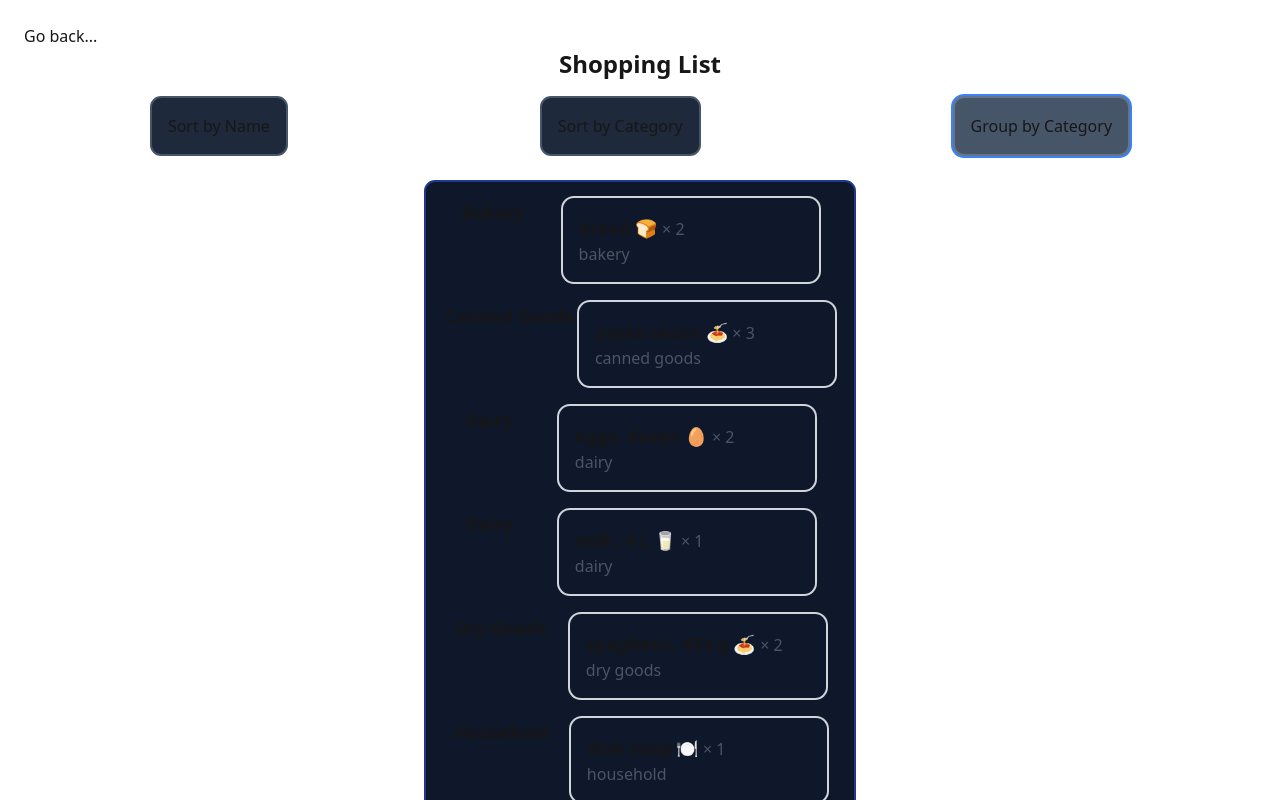
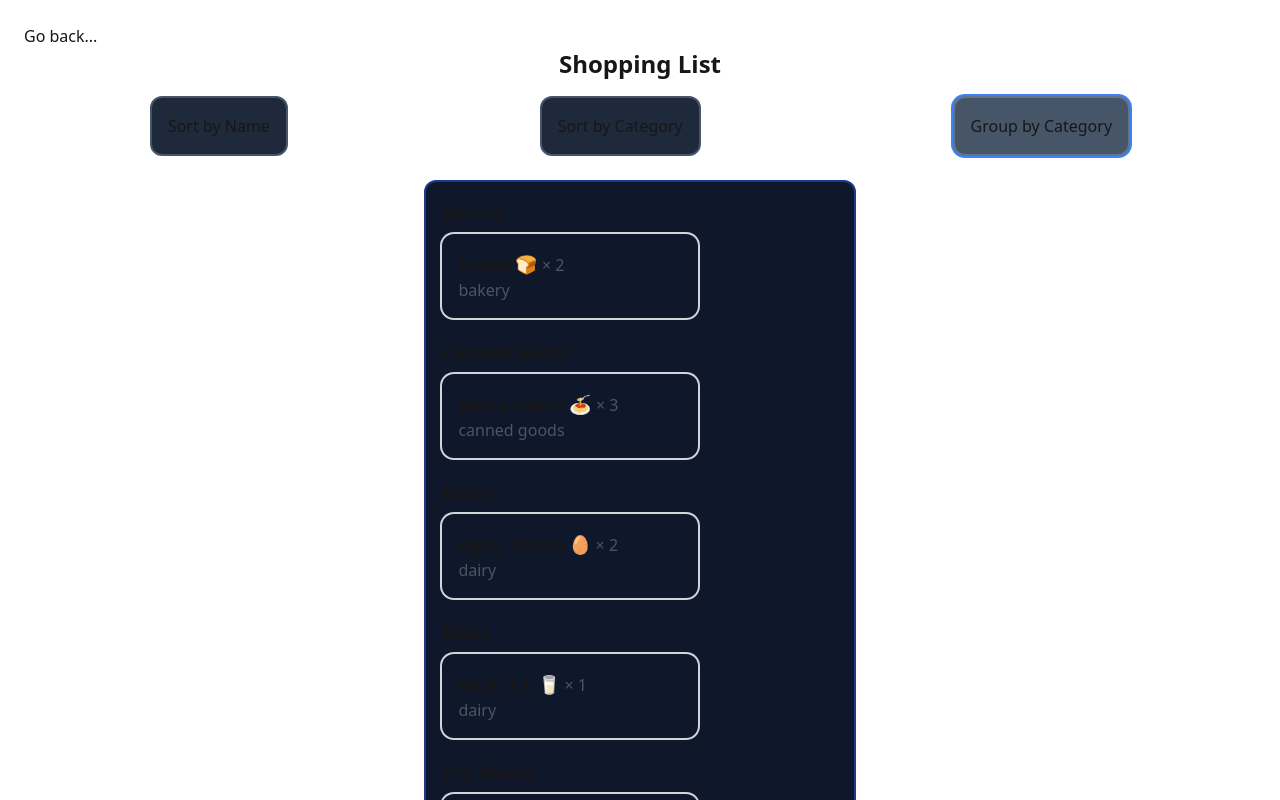
Before and after one commit to FlawlessCasual17/cprg306-assignments, a Next.js app: page /week-6 in a window 1280 px wide. Both pictures are taken after a click on the button "Group by Category". Shown: the top 800 px of the page. Built offline with nearby package versions, Linux system fonts and the light colour scheme.

Commit message:
Updated `module-6`
Signed-off-by: FlawlessCasual17 <07e5297d5b@c0x0.com>

```diff
--- a/app/week-6/item.js
+++ b/app/week-6/item.js
@@ -1,15 +1,18 @@
+'use client'
 import './styles.css'
 
 export default function Item({ isGrouped, id, name, quantity, category }) {
-    const capitalFirst = (str) => str.split(' ').map(c =>
-        `${c.charAt(0).toUpperCase()}${c.slice(1).toLowerCase()}`).join(' ')
+    const capitalFirst = (str) => !(`${str}`.includes(' '))
+        ? `${str}`.charAt(0).toUpperCase() + `${str}`.slice(1).toLowerCase()
+        : `${str}`.split(' ').map(c =>
+            c.charAt(0).toUpperCase() + c.slice(1).toLowerCase()).join(' ')
 
     return (
-        <span key={id} className='relative flex justify-around flex-wrap flex-row'>
-            <div className='relative font-extrabold text-lg' hidden={isGrouped}>
+        <span key={id} className='aio-flexbox'>
+            <div className='relative font-extrabold text-lg mb-2' hidden={isGrouped}>
                 {capitalFirst(category)}
             </div>
-            <li className='relative w-64 mb-5 ring-2 ring-gray-300 p-4 rounding'>
+            <li className='relative w-64 mb-5 ring-2 ring-gray-300 p-4 rounded-xl'>
                 <div className='font-semibold text-lg'>
                     {name} <span className='quantity'>× {quantity}</span>
                 </div>
--- a/app/week-6/list-item.js
+++ b/app/week-6/list-item.js
@@ -31,7 +31,7 @@ export default function ListItem() {
     console.log(`sortBy is now equal to: ${sortBy}`)
 
     const getClasses = (buttonType) =>
-        `flex-buttons rounding ${sortBy === buttonType ? 'flex-buttons-active' : ''}`
+        `flex-buttons rounded-xl ${sortBy === buttonType ? 'flex-buttons-active' : ''}`
 
     return (
         <span>
@@ -47,7 +47,7 @@ export default function ListItem() {
                 </button>
             </div>
             <div className='relative'>
-                <ul className='flexbox-list rounding align-text-bottom'>
+                <ul className='flexbox-list rounded-xl align-text-bottom'>
                     {[...items].map(item => <Item key={item.id} isGrouped={isGrouped} {...item} />)}
                 </ul>
             </div>
--- a/app/week-6/styles.css
+++ b/app/week-6/styles.css
@@ -1,30 +1,31 @@
-.rounding {
+/* .rounded-xl {
     border-radius: 11px
-}
+} */
 
-/* .flexbox {
+.aio-flexbox {
     position: relative;
     display: flex;
+    justify-content: space-around;
     flex-wrap: wrap;
-    flex-direction: row;
-} */
+    flex-direction: column
+}
 
 .flexbox-list {
     position: relative;
     display: flex;
-    /* flex-wrap: wrap; */
-    /* flex-shrink: 50; */
     flex-direction: column;
     margin: 1rem auto;
     padding: 1rem;
     justify-content: space-between;
     width: 35%;
     height: auto;
-    @apply border-2 border-blue-900 bg-slate-900
+    border-width: 2px;
+    @apply border-blue-900 bg-slate-900
 }
 
 .flex-buttons {
-    @apply bg-slate-800 border-2 border-slate-600 p-4 mb-2 transition-colors
+    border-width: 2px;
+    @apply bg-slate-800 border-slate-600 p-4 mb-2 transition-colors
 }
 
 .flex-buttons:hover {
```
